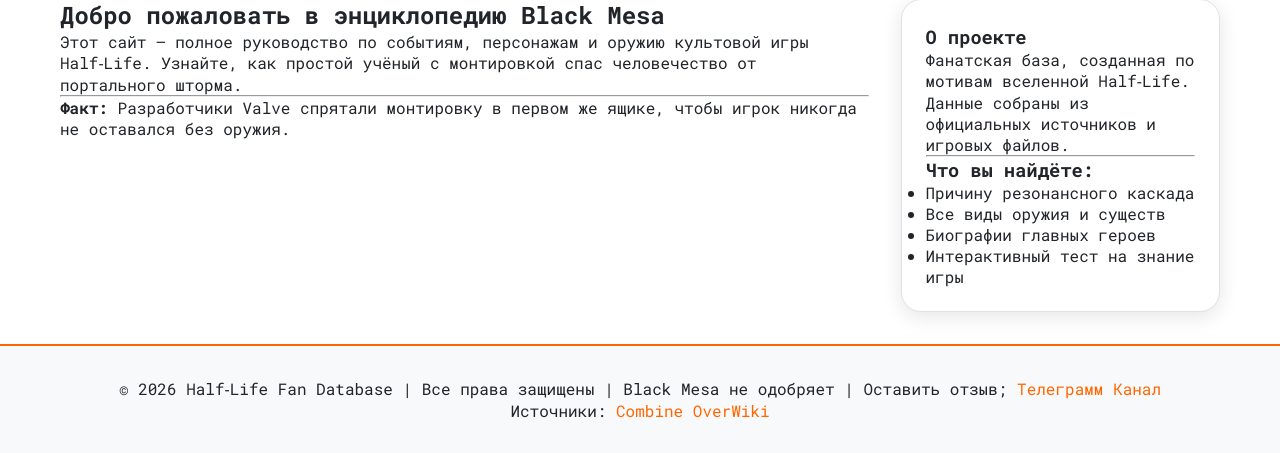
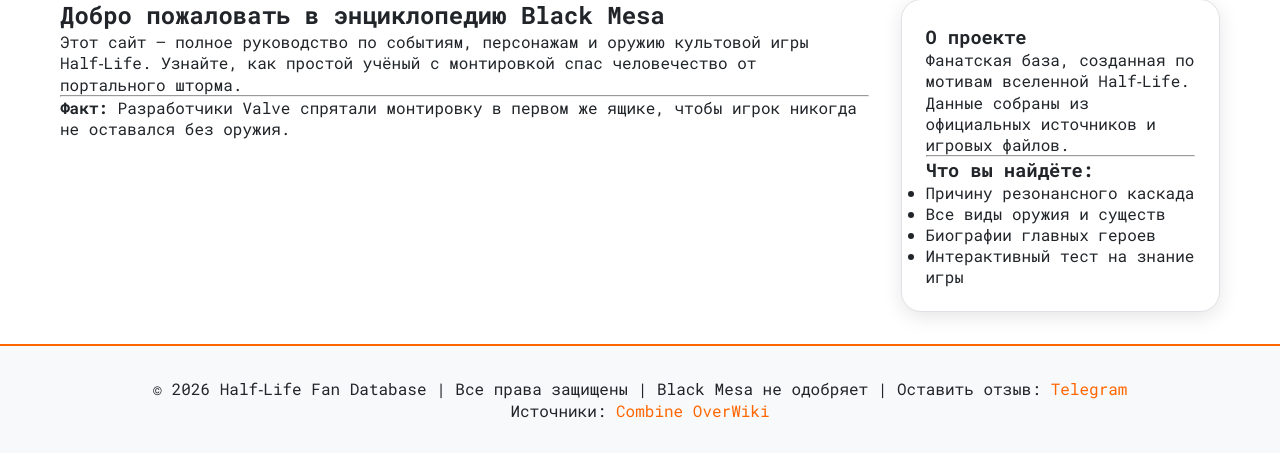
Before and after one commit to 23mipe/half-life_web, a Flask app: page / in a window 1280 px wide. Shown: the part 724-1177 px from the top of the page. Run offline with Flask 3, Linux system fonts and the light colour scheme.

Commit message:
Update footer text and link for Telegram

```diff
--- a/templates/base.html
+++ b/templates/base.html
@@ -53,7 +53,7 @@
     <main>{% block content %}{% endblock %}</main>
     <footer class="footer">
         <div class="container">
-            <p>© 2026 Half‑Life Fan Database | Все права защищены | Black Mesa не одобряет | Оставить отзыв; <a href="https://t.me/+CgV_2snbDhI4Njky" target="_blank">Телеграмм Канал</a></p>
+            <p>© 2026 Half‑Life Fan Database | Все права защищены | Black Mesa не одобряет | Оставить отзыв: <a href="https://t.me/+CgV_2snbDhI4Njky" target="_blank">Telegram</a></p>
             <p>Источники: <a href="https://combineoverwiki.net" target="_blank">Combine OverWiki</a></p>
         </div>
     </footer>
```
